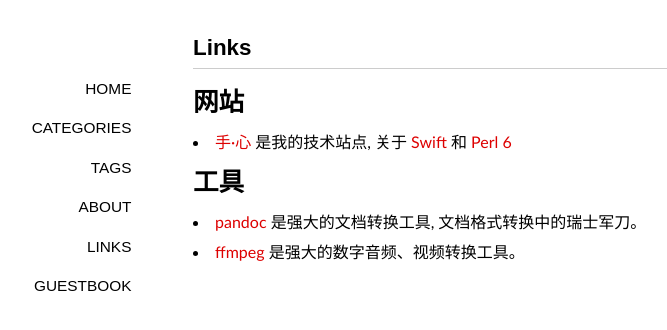
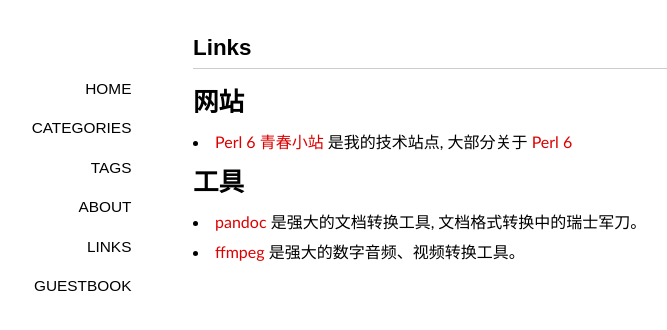
Before and after one commit to ohmyfish/ohmyfish.github.io, a Jekyll site: the page built from links/index.md, in a window 1280 px wide. Shown: the top 330 px of the page, without its empty margins (147-814 px from the left). Built offline with Jekyll 4.4.1, drawn with Linux system fonts in a browser that asks for light colours; nearby versions of some CDN libraries; some web fonts are replaced; library files that are not in the unit come from our copies; comment, search, counter and statistics services are not loaded.

Commit message:
fix descption about  Links

```diff
--- a/links/index.md
+++ b/links/index.md
@@ -6,7 +6,7 @@ comments: yes
 
 # 网站
 
-- [手·心](http://sxw2k.github.io/) 是我的技术站点, 关于 [Swift](http://wiki.jikexueyuan.com/project/swift/) 和 [Perl 6](http://perl6.org)
+- [Perl 6 青春小站](http://ohmycloud.github.io/) 是我的技术站点, 大部分关于 [Perl 6](http://perl6.org)
 
 # 工具
 
```
